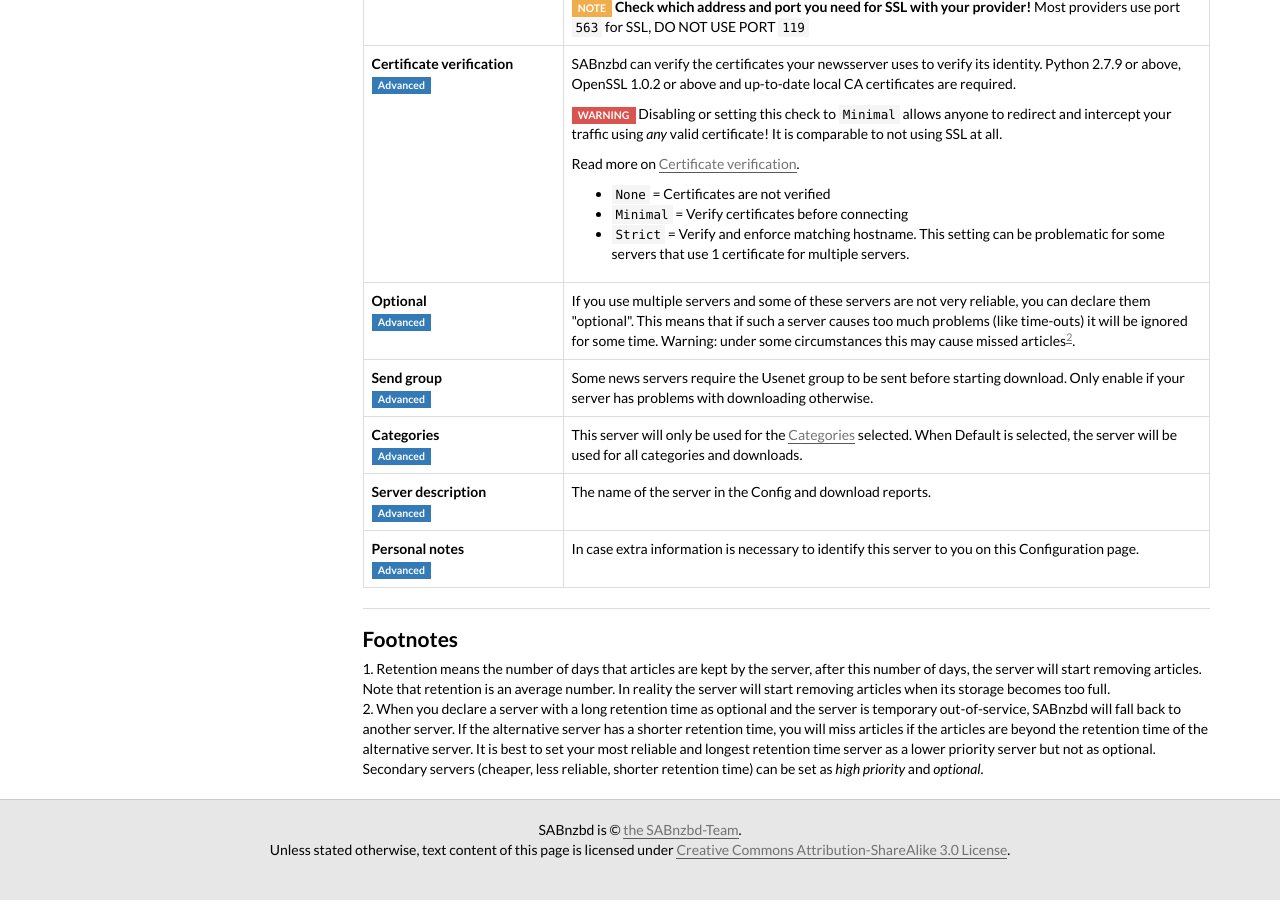
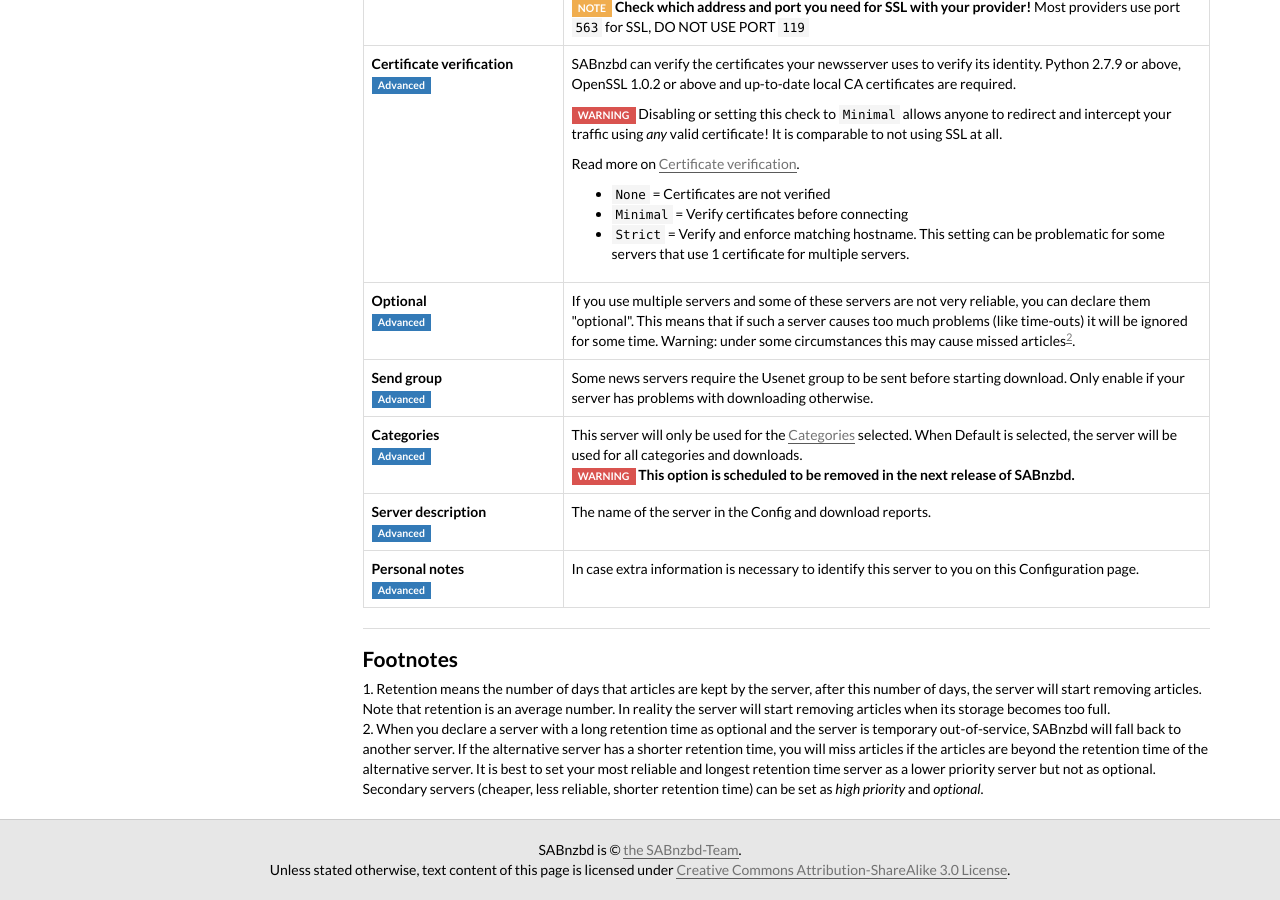
Before and after one commit to sabnzbd/sabnzbd.github.io, a Jekyll site: the page built from wiki/configuration/2.2/servers.html, in a window 1280 px wide and 900 px high, scrolled down 1093 px. Built offline with Jekyll 4.4.1, drawn with Linux system fonts in a browser that asks for light colours.

Commit message:
Schedule to deprecate Categories setting for Servers
This option only gives headaches because users do not use it correctly or edge cases where downloads stall.
If users report that they really want to keep this option, we can of course consider it.

```diff
--- a/wiki/configuration/2.2/servers.html
+++ b/wiki/configuration/2.2/servers.html
@@ -82,7 +82,7 @@
         </tr>
         <tr>
             <td><strong>Categories</strong><br><span class="label label-primary">Advanced</span></td>
-            <td>This server will only be used for the <a href="/wiki/configuration/2.0/categories">Categories</a> selected. When Default is selected, the server will be used for all categories and downloads.</td>
+            <td>This server will only be used for the <a href="/wiki/configuration/2.0/categories">Categories</a> selected. When Default is selected, the server will be used for all categories and downloads.<br><span class="label label-danger">WARNING</span> <strong>This option is scheduled to be removed in the next release of SABnzbd.</strong></td>
         </tr>
         <tr>
             <td><strong>Server description</strong><br><span class="label label-primary">Advanced</span></td>
```
